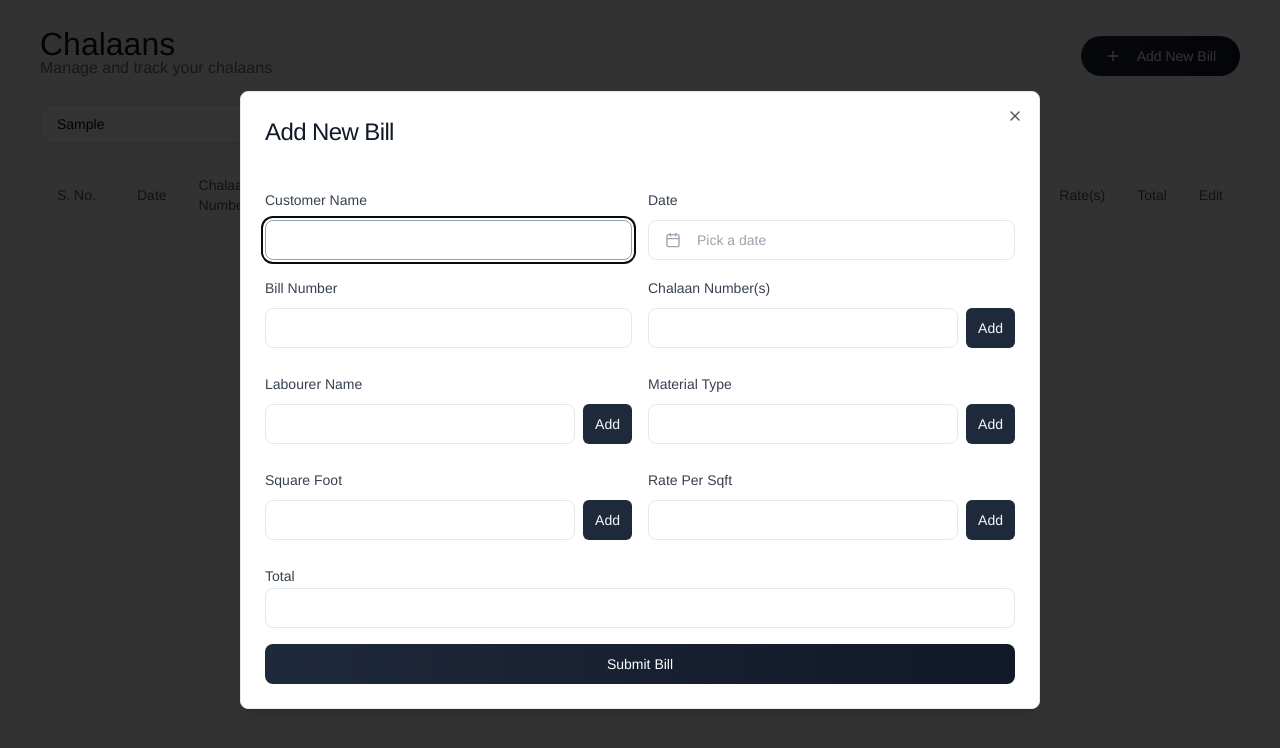
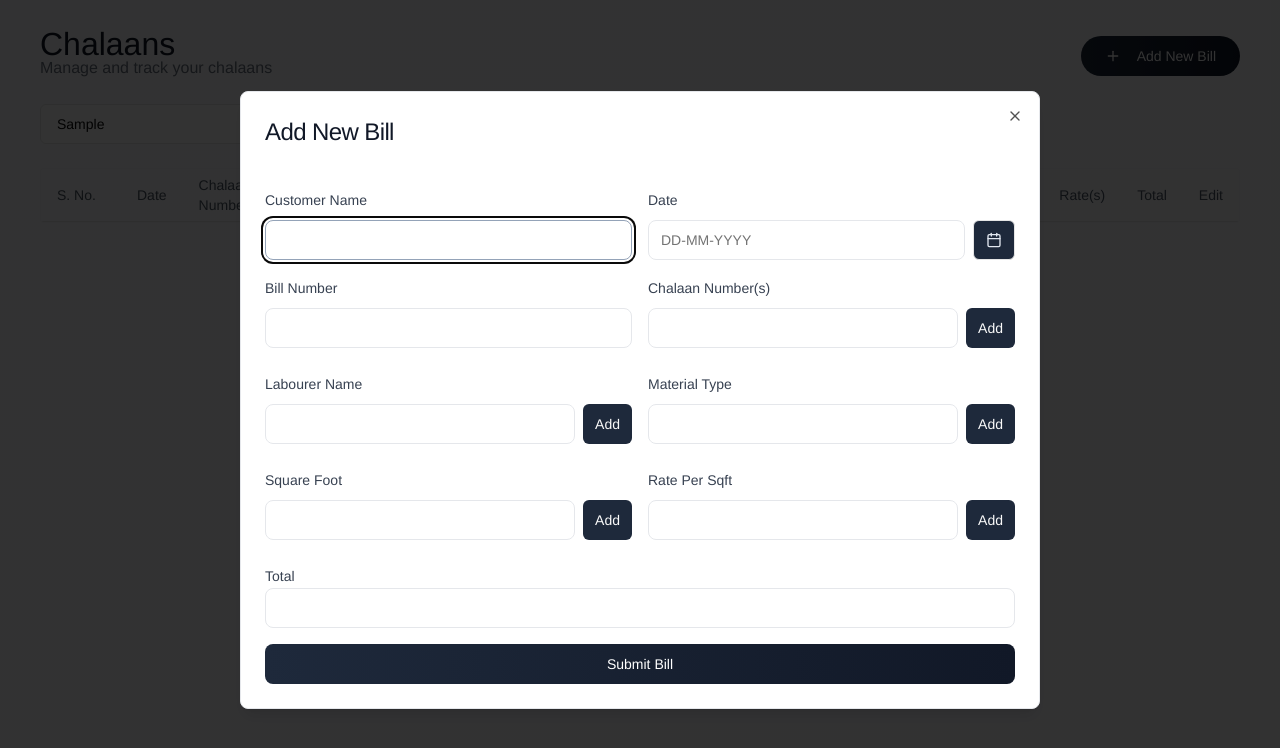
Before and after one commit to MoulikRT/chalaan-management-app, a React (Vite) app: page / in a window 1280 px wide. Both pictures are taken after typing "Sample" into the empty fields and a click on the button "Add New Bill". Shown: the top 748 px of the page. Built offline with nearby package versions, Linux system fonts and the light colour scheme.

Commit message:
feat: made the date picker an input field with proper validation as well as a date picker

```diff
--- a/src/components/AddBillForm.tsx
+++ b/src/components/AddBillForm.tsx
@@ -19,6 +19,7 @@ import {
 } from "@/components/ui/popover";
 import { cn } from "@/lib/utils";
 import Bill from "@/types/bills.types";
+import parseDateString from "@/lib/date";
 
 export function AddBillForm({
   onSubmit,
@@ -36,6 +37,7 @@ export function AddBillForm({
     squareFoot: "",
     ratePerSqft: "",
     chalaanNumbers: "",
+    date: "",
   });
   const [formData, setFormData] = useState<Bill>({
     customerName: "",
@@ -52,25 +54,44 @@ export function AddBillForm({
   const [errors, setErrors] = useState({
     billNumber: "",
     chalaanNumbers: "",
+    date: "",
   });
 
   const handleInputChange = (e: React.ChangeEvent<HTMLInputElement>) => {
     const { name, value } = e.target;
 
-    if (name === "billNumber" || name === "chalaanNumbers") {
+    if (name === "billNumber" || name === "chalaanNumbers" || name === "date") {
       setErrors((prev) => ({
         ...prev,
         [name]: "",
       }));
     }
 
-    if (["customerName", "billNumber", "total"].includes(name)) {
+    if (["customerName", "billNumber", "total", "date"].includes(name)) {
+      if (name === "date") {
+        setCurrentInputs((prev) => ({
+          ...prev,
+          date: value,
+        }));
+
+        const dateValue = parseDateString(value);
+        if (value && !isNaN(dateValue.getTime())) {
+          setFormData((prev) => ({
+            ...prev,
+            date: dateValue,
+          }));
+        } else {
+          setErrors((prev) => ({
+            ...prev,
+            date: "Please enter a valid date (e.g., 1/1/2025)",
+          }));
+        }
+      } else {
         setFormData((prev) => ({
           ...prev,
           [name]: value.trim(),
         }));
-
-      // Validate as user types
+      }
       if (name === "billNumber") {
         if (bills.some((bill) => bill.billNumber === value.trim())) {
           setErrors((prev) => ({
@@ -173,6 +194,7 @@ export function AddBillForm({
         chalaanNumbers: chalaanNumberExists
           ? "This chalaan number already exists"
           : "",
+        date: "",
       });
       return;
     }
@@ -189,7 +211,7 @@ export function AddBillForm({
       ratePerSqft: [],
       total: undefined,
     });
-    setErrors({ billNumber: "", chalaanNumbers: "" });
+    setErrors({ billNumber: "", chalaanNumbers: "", date: "" });
     setOpen(false);
   };
 
@@ -229,35 +251,53 @@ export function AddBillForm({
               <Label htmlFor="date" className="text-[#374151] font-medium">
                 Date
               </Label>
+              <div className="flex gap-2">
+                <Input
+                  id="date"
+                  name="date"
+                  type="text"
+                  placeholder="DD-MM-YYYY"
+                  value={currentInputs.date}
+                  onChange={handleInputChange}
+                  className={cn(
+                    "rounded-lg border-[#E5E7EB] focus:border-slate-400 focus:ring-slate-400",
+                    errors.date && "border-red-500 focus:border-red-500 focus:ring-red-500"
+                  )}
+                />
                 <Popover>
                   <PopoverTrigger asChild>
                     <Button
                       variant={"outline"}
                       className={cn(
-                      "w-full justify-start text-left font-normal rounded-lg border-[#E5E7EB]",
-                      !formData.date && "text-[#9CA3AF]"
+                        "px-3 bg-slate-800 text-white hover:bg-slate-700",
+                        !formData.date && "text-slate-200"
                       )}
                     >
-                    <CalendarIcon className="mr-2 h-4 w-4" />
-                    {formData.date ? (
-                      format(formData.date, "PPP")
-                    ) : (
-                      <span>Pick a date</span>
-                    )}
+                      <CalendarIcon className="h-4 w-4" />
                     </Button>
                   </PopoverTrigger>
                   <PopoverContent className="w-auto p-0 rounded-xl">
                     <Calendar
                       mode="single"
                       selected={formData.date}
-                    onSelect={(newDate) =>
-                      setFormData((prev) => ({ ...prev, date: newDate }))
+                      onSelect={(newDate) => {
+                        setFormData((prev) => ({ ...prev, date: newDate }));
+                        setCurrentInputs((prev) => ({ ...prev, date: format(newDate!, "dd-MM-yyyy") }))
+                        setErrors((prev) => ({
+                          ...prev,
+                          date: "",
+                        }));
+                        }
                       }
                       initialFocus
                       className="rounded-xl"
                     />
                   </PopoverContent>
                 </Popover>
+              </div>
+              {errors.date && (
+                <p className="text-sm text-red-500 mt-1">{errors.date}</p>
+              )}
             </div>
 
             <div className="space-y-2">
--- a/src/components/EditBillForm.tsx
+++ b/src/components/EditBillForm.tsx
@@ -20,6 +20,7 @@ import {
 import { cn } from "@/lib/utils";
 import Bill from "@/types/bills.types";
 import { Trash2 } from "lucide-react";
+import parseDateString from "@/lib/date";
 
 export function EditBillForm({
   onSubmit,
@@ -41,12 +42,14 @@ export function EditBillForm({
     squareFoot: "",
     ratePerSqft: "",
     chalaanNumbers: "",
+    date: "",
   });
   const [formData, setFormData] = useState<Bill>(billToEdit);
 
   const [errors, setErrors] = useState({
     billNumber: "",
     chalaanNumbers: "",
+    date: "",
   });
 
   useEffect(() => {
@@ -56,21 +59,38 @@ export function EditBillForm({
   const handleInputChange = (e: React.ChangeEvent<HTMLInputElement>) => {
     const { name, value } = e.target;
 
-    if (name === "billNumber" || name === "chalaanNumbers") {
+    if (name === "billNumber" || name === "chalaanNumbers" || name === "date") {
       setErrors((prev) => ({
         ...prev,
         [name]: "",
       }));
     }
 
-    if (
-      ["customerName", "billNumber", "total"].includes(name)
-    ) {
+    if (["customerName", "billNumber", "total", "date"].includes(name)) {
+      if (name === "date") {
+        setCurrentInputs((prev) => ({
+          ...prev,
+          date: value,
+        }));
+
+        const dateValue = parseDateString(value);
+        if (value && !isNaN(dateValue.getTime())) {
+          setFormData((prev) => ({
+            ...prev,
+            date: dateValue,
+          }));
+        } else {
+          setErrors((prev) => ({
+            ...prev,
+            date: "Please enter a valid date (e.g., 1/1/2025)",
+          }));
+        }
+      } else {
         setFormData((prev) => ({
           ...prev,
           [name]: value.trim(),
         }));
-
+      }
       if (name === "billNumber") {
         if (
           bills.some(
@@ -210,12 +230,13 @@ export function EditBillForm({
         chalaanNumbers: chalaanNumberExists
           ? "This chalaan number already exists"
           : "",
+        date: "",
       });
       return;
     }
 
     onSubmit(formData);
-    setErrors({ billNumber: "", chalaanNumbers: "" });
+    setErrors({ billNumber: "", chalaanNumbers: "", date: "" });
     setOpen(false);
   };
 
@@ -261,35 +282,53 @@ export function EditBillForm({
               <Label htmlFor="date" className="text-[#374151] font-medium">
                 Date
               </Label>
+              <div className="flex gap-2">
+                <Input
+                  id="date"
+                  name="date"
+                  type="text"
+                  placeholder="DD-MM-YYYY"
+                  value={currentInputs.date}
+                  onChange={handleInputChange}
+                  className={cn(
+                    "rounded-lg border-[#E5E7EB] focus:border-slate-400 focus:ring-slate-400",
+                    errors.date && "border-red-500 focus:border-red-500 focus:ring-red-500"
+                  )}
+                />
                 <Popover>
                   <PopoverTrigger asChild>
                     <Button
                       variant={"outline"}
                       className={cn(
-                      "w-full justify-start text-left font-normal rounded-lg border-[#E5E7EB]",
-                      !formData.date && "text-[#9CA3AF]"
+                        "px-3 bg-slate-800 text-white hover:bg-slate-700",
+                        !formData.date && "text-slate-200"
                       )}
                     >
-                    <CalendarIcon className="mr-2 h-4 w-4" />
-                    {formData.date ? (
-                      format(formData.date, "PPP")
-                    ) : (
-                      <span>Pick a date</span>
-                    )}
+                      <CalendarIcon className="h-4 w-4" />
                     </Button>
                   </PopoverTrigger>
                   <PopoverContent className="w-auto p-0 rounded-xl">
                     <Calendar
                       mode="single"
                       selected={formData.date}
-                    onSelect={(newDate) =>
-                      setFormData((prev) => ({ ...prev, date: newDate }))
+                      onSelect={(newDate) => {
+                        setFormData((prev) => ({ ...prev, date: newDate }));
+                        setCurrentInputs((prev) => ({ ...prev, date: format(newDate!, "dd-MM-yyyy") }))
+                        setErrors((prev) => ({
+                          ...prev,
+                          date: "",
+                        }));
+                        }
                       }
                       initialFocus
                       className="rounded-xl"
                     />
                   </PopoverContent>
                 </Popover>
+              </div>
+              {errors.date && (
+                <p className="text-sm text-red-500 mt-1">{errors.date}</p>
+              )}
             </div>
 
             <div className="space-y-2">
--- /dev/null
+++ b/src/lib/date.ts
@@ -0,0 +1,44 @@
+// gpt ahh code
+
+const isMonthFirst = (dateStr: string): boolean => {
+    return dateStr.includes('-');
+};
+
+const ensureFourDigitYear = (year: string): string => {
+    return year.length === 2 ? `20${year}` : year;
+};
+
+const formatDateString = (day: string, month: string, year: string): string => {
+    return `${day.padStart(2, '0')}/${month.padStart(2, '0')}/${year}`;
+};
+
+const parseDateString = (dateStr: string): Date => {
+    const ddmmRegex = /^(\d{1,2})[/-](\d{1,2})[/-](\d{2}|\d{4})$/;
+    const mmddRegex = /^(\d{1,2})-(\d{1,2})-(\d{2}|\d{4})$/;
+
+    const ddmmMatch = dateStr.match(ddmmRegex);
+    const mmddMatch = dateStr.match(mmddRegex);
+
+    if (!ddmmMatch && !mmddMatch) {
+        return new Date(dateStr);
+    }
+
+    let day: string, month: string, year: string;
+
+    if (isMonthFirst(dateStr)) {
+        [month, day, year] = mmddMatch!;
+        year = ensureFourDigitYear(year);
+        dateStr = formatDateString(day, month, year);
+    } else {
+        [day, month, year] = ddmmMatch!;
+        year = ensureFourDigitYear(year);
+        dateStr = formatDateString(day, month, year);
+    }
+
+    const [d, m, y] = dateStr.split('/');
+    const dateValue = new Date(parseInt(y), parseInt(m) - 1, parseInt(d));
+
+    return dateValue;
+};
+
+export default parseDateString;
```
Lines whose indentation alone changed are shown as unchanged.
